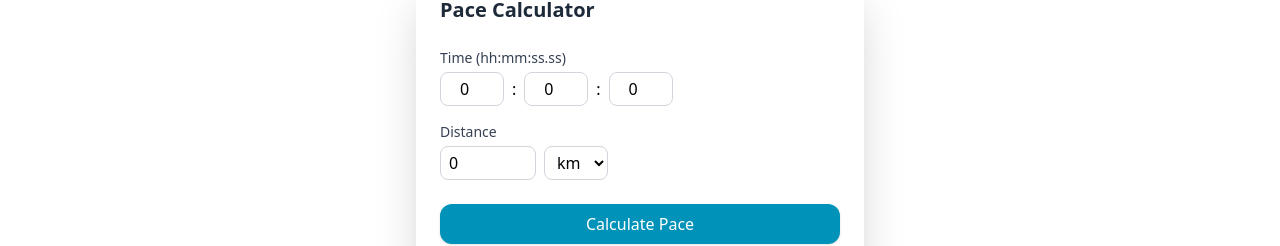
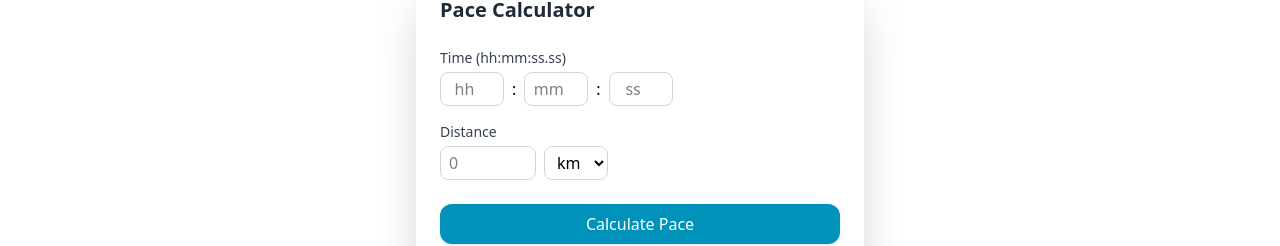
Before and after one commit to Spherical-S/RunCalcs, a React (Vite) app in the folder frontend/: page /pace in a window 1280 px wide. Shown: the part 206-452 px from the top of the page. Built offline with nearby package versions, Linux system fonts and the light colour scheme.

Commit message:
easier entry fields

```diff
--- a/frontend/src/pages/PaceCalculator.tsx
+++ b/frontend/src/pages/PaceCalculator.tsx
@@ -34,16 +34,16 @@ export default function PaceCalculator() {
     const [paceUnit, setPaceUnit] = useState("PacePerKm");
     const [distanceUnit, setDistanceUnit] = useState("km");
 
-    const [hours, setHours] = useState(0);
-    const [minutes, setMinutes] = useState(0);
-    const [seconds, setSeconds] = useState(0);
+    const [hours, setHours] = useState("");
+    const [minutes, setMinutes] = useState("");
+    const [seconds, setSeconds] = useState("");
 
-    const [pacePerHour, setPacePerHour] = useState(0);
-    const [paceHours, setPaceHours] = useState(0);
-    const [paceMinutes, setPaceMinutes] = useState(0);
-    const [paceSeconds, setPaceSeconds] = useState(0);
+    const [pacePerHour, setPacePerHour] = useState("");
+    const [paceHours, setPaceHours] = useState("");
+    const [paceMinutes, setPaceMinutes] = useState("");
+    const [paceSeconds, setPaceSeconds] = useState("");
 
-    const [distance, setDistance] = useState(0);
+    const [distance, setDistance] = useState("");
 
     const [paceCalcResults, setPaceCalcResults] = useState({"PacePerKm": "", "PacePerMi": "", "PaceKm/h": "", "PaceMi/h": ""});
     const [timeCalcResults, setTimeCalcResults] = useState({"Time": ""});
@@ -54,10 +54,10 @@ export default function PaceCalculator() {
         setTimeOpen(false);
         setDistanceOpen(false);
         setDistanceUnit("km");
-        setDistance(0);
-        setHours(0);
-        setMinutes(0);
-        setSeconds(0);
+        setDistance("");
+        setHours("");
+        setMinutes("");
+        setSeconds("");
         setPaceCalcResults({"PacePerKm": "","PacePerMi": "","PaceKm/h": "","PaceMi/h": ""});
     }
 
@@ -67,10 +67,10 @@ export default function PaceCalculator() {
         setDistanceOpen(false);
         setPaceUnit("PacePerKm");
         setDistanceUnit("km");
-        setDistance(0);
-        setPaceHours(0);
-        setPaceMinutes(0);
-        setPaceSeconds(0);
+        setDistance("");
+        setPaceHours("");
+        setPaceMinutes("");
+        setPaceSeconds("");
         setTimeCalcResults({"Time": ""});
     }
 
@@ -79,12 +79,12 @@ export default function PaceCalculator() {
         setTimeOpen(false);
         setDistanceOpen(true);
         setPaceUnit("PacePerKm");
-        setPaceHours(0);
-        setPaceMinutes(0);
-        setPaceSeconds(0);
-        setHours(0);
-        setMinutes(0);
-        setSeconds(0);
+        setPaceHours("");
+        setPaceMinutes("");
+        setPaceSeconds("");
+        setHours("");
+        setMinutes("");
+        setSeconds("");
         setDistanceCalcResults({"km": "", "mi": "", "m": "", "yds": ""});
     }
 
@@ -92,21 +92,26 @@ export default function PaceCalculator() {
 
         setErrorMessage("");
 
-        if(distance <= 0){
+        const dist = distance === "" ? 0 : Number(distance);
+        const hrs = hours === "" ? 0 : Number(hours);
+        const mins = minutes === "" ? 0 : Number(minutes);
+        const secs = seconds === "" ? 0 : Number(seconds);
+
+        if(dist <= 0){
             setErrorMessage("Please provide a distance value greater than 0");
             return;
         }
 
-        if(hours < 0 || minutes < 0 || seconds < 0){
+        if(hrs < 0 || mins < 0 || secs < 0){
             setErrorMessage("Please provide positive time values");
             return;
         }
 
-        var time = seconds + (minutes*60) + (hours * 60 * 60)
+        var time = secs + (mins*60) + (hrs * 60 * 60)
 
         const distUnit = distanceMap[distanceUnit];
 
-        var url = import.meta.env.VITE_API_URL + `/pacecalc/pace?time=${time}&distance=${distance}&unit=${distUnit}`;
+        var url = import.meta.env.VITE_API_URL + `/pacecalc/pace?time=${time}&distance=${dist}&unit=${distUnit}`;
 
         fetch(url)
             .then(res => {
@@ -131,9 +136,13 @@ export default function PaceCalculator() {
 
         setErrorMessage("");
 
-        console.log(""+distance+" "+distanceUnit+" "+paceMinutes+" "+paceUnit);
+        const dist = distance === "" ? 0 : Number(distance);
+        const phrs = paceHours === "" ? 0 : Number(paceHours);
+        const pmins = paceMinutes === "" ? 0 : Number(paceMinutes);
+        const psecs = paceSeconds === "" ? 0 : Number(paceSeconds);
+        const pperhr = pacePerHour === "" ? 0 : Number(pacePerHour);
 
-        if(distance < 0){
+        if(dist < 0){
             setErrorMessage("Please provide a positive distance value");
             return;
         }
@@ -145,20 +154,20 @@ export default function PaceCalculator() {
         var p = 0;
 
         if(pUnit === 0 || pUnit === 1){
-            if(paceHours < 0 || paceMinutes < 0 || paceSeconds < 0){
+            if(phrs < 0 || pmins < 0 || psecs < 0){
                 setErrorMessage("Please provide positive pace values");
                 return;
             }
 
-            p = paceSeconds + (paceMinutes*60) + (paceHours * 60 * 60);
+            p = psecs + (pmins*60) + (phrs * 60 * 60);
 
         }else{
-            if(pacePerHour < 0){
+            if(pperhr < 0){
                 setErrorMessage("Please provide positive pace values");
                 return;
             }
 
-            p = pacePerHour
+            p = pperhr;
 
         }
 
@@ -186,32 +195,40 @@ export default function PaceCalculator() {
 
         setErrorMessage("");
 
-        if(hours < 0 || minutes < 0 || seconds < 0){
+        const hrs = hours === "" ? 0 : Number(hours);
+        const mins = minutes === "" ? 0 : Number(minutes);
+        const secs = seconds === "" ? 0 : Number(seconds);
+        const phrs = paceHours === "" ? 0 : Number(paceHours);
+        const pmins = paceMinutes === "" ? 0 : Number(paceMinutes);
+        const psecs = paceSeconds === "" ? 0 : Number(paceSeconds);
+        const pperhr = pacePerHour === "" ? 0 : Number(pacePerHour);
+
+        if(hrs < 0 || mins < 0 || secs < 0){
             setErrorMessage("Please provide positive time values");
             return;
         }
 
-        var time = seconds + (minutes*60) + (hours * 60 * 60)
+        var time = secs + (mins*60) + (hrs * 60 * 60)
 
         const pUnit = paceMap[paceUnit];
 
         var p = 0;
 
         if(pUnit === 0 || pUnit === 1){
-            if(paceHours < 0 || paceMinutes < 0 || paceSeconds < 0){
+            if(phrs < 0 || pmins < 0 || psecs < 0){
                 setErrorMessage("Please provide positive pace values");
                 return;
             }
 
-            p = paceSeconds + (paceMinutes*60) + (paceHours * 60 * 60);
+            p = psecs + (pmins*60) + (phrs * 60 * 60);
 
         }else{
-            if(pacePerHour < 0){
+            if(pperhr < 0){
                 setErrorMessage("Please provide positive pace values");
                 return;
             }
 
-            p = pacePerHour
+            p = pperhr;
 
         }
 
@@ -268,17 +285,17 @@ export default function PaceCalculator() {
                                 <label className="block text-sm font-medium text-gray-700 mb-1">Time (hh:mm:ss.ss)</label>
                                 <div className="flex gap-2">
 
-                                    <input type="number" placeholder="hh" value={hours} onChange={(e) => setHours(Number(e.target.value))}
+                                    <input type="number" placeholder="hh" value={hours} onChange={(e) => setHours(e.target.value)}
                                     className="w-16 rounded-lg border border-gray-300 px-2 py-1 text-center focus:ring-2 focus:ring-cyan-500" />
 
                                     <span className="self-center">:</span>
 
-                                    <input type="number" placeholder="mm" value={minutes} onChange={(e) => setMinutes(Number(e.target.value))}
+                                    <input type="number" placeholder="mm" value={minutes} onChange={(e) => setMinutes(e.target.value)}
                                     className="w-16 rounded-lg border border-gray-300 px-2 py-1 text-center focus:ring-2 focus:ring-cyan-500" />
 
                                     <span className="self-center">:</span>
 
-                                    <input type="number" placeholder="ss" value={seconds} onChange={(e) => setSeconds(Number(e.target.value))}
+                                    <input type="number" placeholder="ss" value={seconds} onChange={(e) => setSeconds(e.target.value)}
                                     className="w-16 rounded-lg border border-gray-300 px-2 py-1 text-center focus:ring-2 focus:ring-cyan-500" />
 
                                 </div>
@@ -288,7 +305,7 @@ export default function PaceCalculator() {
                             <div>
                                 <label className="block text-sm font-medium text-gray-700 mb-1">Distance</label>
                                 <div className="flex gap-2">
-                                    <input type="number" placeholder="0" value={distance} onChange={(e) => setDistance(Number(e.target.value))}
+                                    <input type="number" placeholder="0" value={distance} onChange={(e) => setDistance(e.target.value)}
                                     className="w-24 rounded-lg border border-gray-300 px-2 py-1 focus:ring-2 focus:ring-cyan-500" />
 
                                     <select value={distanceUnit} onChange={(e) => setDistanceUnit(e.target.value)}
@@ -346,24 +363,24 @@ export default function PaceCalculator() {
 
                                     {(paceUnit === "PacePerKm" || paceUnit === "PacePerMi") &&(
                                         <>
-                                        <input type="number" placeholder="hh" value={paceHours} onChange={(e) => setPaceHours(Number(e.target.value))}
+                                        <input type="number" placeholder="hh" value={paceHours} onChange={(e) => setPaceHours(e.target.value)}
                                         className="w-16 rounded-lg border border-gray-300 px-2 py-1 text-center focus:ring-2 focus:ring-cyan-500" />
 
                                         <span className="self-center">:</span>
 
-                                        <input type="number" placeholder="mm" value={paceMinutes} onChange={(e) => setPaceMinutes(Number(e.target.value))}
+                                        <input type="number" placeholder="mm" value={paceMinutes} onChange={(e) => setPaceMinutes(e.target.value)}
                                         className="w-16 rounded-lg border border-gray-300 px-2 py-1 text-center focus:ring-2 focus:ring-cyan-500" />
 
                                         <span className="self-center">:</span>
 
-                                        <input type="number" placeholder="ss" value={paceSeconds} onChange={(e) => setPaceSeconds(Number(e.target.value))}
+                                        <input type="number" placeholder="ss" value={paceSeconds} onChange={(e) => setPaceSeconds(e.target.value)}
                                         className="w-16 rounded-lg border border-gray-300 px-2 py-1 text-center focus:ring-2 focus:ring-cyan-500" />
                                         </>
                                     )}
 
                                     {(paceUnit === "PaceKm/h" || paceUnit === "PaceMi/h") &&(
                                         <>
-                                        <input type="number" placeholder="0" value={pacePerHour} onChange={(e) => setPacePerHour(Number(e.target.value))}
+                                        <input type="number" placeholder="0" value={pacePerHour} onChange={(e) => setPacePerHour(e.target.value)}
                                         className="w-16 rounded-lg border border-gray-300 px-2 py-1 text-center focus:ring-2 focus:ring-cyan-500" />
                                         </>
                                     )}
@@ -384,7 +401,7 @@ export default function PaceCalculator() {
                             <div>
                                 <label className="block text-sm font-medium text-gray-700 mb-1">Distance</label>
                                 <div className="flex gap-2">
-                                    <input type="number" placeholder="0" value={distance} onChange={(e) => setDistance(Number(e.target.value))}
+                                    <input type="number" placeholder="0" value={distance} onChange={(e) => setDistance(e.target.value)}
                                     className="w-24 rounded-lg border border-gray-300 px-2 py-1 focus:ring-2 focus:ring-cyan-500" />
 
                                     <select value={distanceUnit} onChange={(e) => setDistanceUnit(e.target.value)}
@@ -429,24 +446,24 @@ export default function PaceCalculator() {
 
                                     {(paceUnit === "PacePerKm" || paceUnit === "PacePerMi") &&(
                                         <>
-                                        <input type="number" placeholder="hh" value={paceHours} onChange={(e) => setPaceHours(Number(e.target.value))}
+                                        <input type="number" placeholder="hh" value={paceHours} onChange={(e) => setPaceHours(e.target.value)}
                                         className="w-16 rounded-lg border border-gray-300 px-2 py-1 text-center focus:ring-2 focus:ring-cyan-500" />
 
                                         <span className="self-center">:</span>
 
-                                        <input type="number" placeholder="mm" value={paceMinutes} onChange={(e) => setPaceMinutes(Number(e.target.value))}
+                                        <input type="number" placeholder="mm" value={paceMinutes} onChange={(e) => setPaceMinutes(e.target.value)}
                                         className="w-16 rounded-lg border border-gray-300 px-2 py-1 text-center focus:ring-2 focus:ring-cyan-500" />
 
                                         <span className="self-center">:</span>
 
-                                        <input type="number" placeholder="ss" value={paceSeconds} onChange={(e) => setPaceSeconds(Number(e.target.value))}
+                                        <input type="number" placeholder="ss" value={paceSeconds} onChange={(e) => setPaceSeconds(e.target.value)}
                                         className="w-16 rounded-lg border border-gray-300 px-2 py-1 text-center focus:ring-2 focus:ring-cyan-500" />
                                         </>
                                     )}
 
                                     {(paceUnit === "PaceKm/h" || paceUnit === "PaceMi/h") &&(
                                         <>
-                                        <input type="number" placeholder="0" value={pacePerHour} onChange={(e) => setPacePerHour(Number(e.target.value))}
+                                        <input type="number" placeholder="0" value={pacePerHour} onChange={(e) => setPacePerHour(e.target.value)}
                                         className="w-16 rounded-lg border border-gray-300 px-2 py-1 text-center focus:ring-2 focus:ring-cyan-500" />
                                         </>
                                     )}
@@ -468,17 +485,17 @@ export default function PaceCalculator() {
                                 <label className="block text-sm font-medium text-gray-700 mb-1">Time (hh:mm:ss.ss)</label>
                                 <div className="flex gap-2">
 
-                                    <input type="number" placeholder="hh" value={hours} onChange={(e) => setHours(Number(e.target.value))}
+                                    <input type="number" placeholder="hh" value={hours} onChange={(e) => setHours(e.target.value)}
                                     className="w-16 rounded-lg border border-gray-300 px-2 py-1 text-center focus:ring-2 focus:ring-cyan-500" />
 
                                     <span className="self-center">:</span>
 
-                                    <input type="number" placeholder="mm" value={minutes} onChange={(e) => setMinutes(Number(e.target.value))}
+                                    <input type="number" placeholder="mm" value={minutes} onChange={(e) => setMinutes(e.target.value)}
                                     className="w-16 rounded-lg border border-gray-300 px-2 py-1 text-center focus:ring-2 focus:ring-cyan-500" />
 
                                     <span className="self-center">:</span>
 
-                                    <input type="number" placeholder="ss" value={seconds} onChange={(e) => setSeconds(Number(e.target.value))}
+                                    <input type="number" placeholder="ss" value={seconds} onChange={(e) => setSeconds(e.target.value)}
                                     className="w-16 rounded-lg border border-gray-300 px-2 py-1 text-center focus:ring-2 focus:ring-cyan-500" />
 
                                 </div>
```
